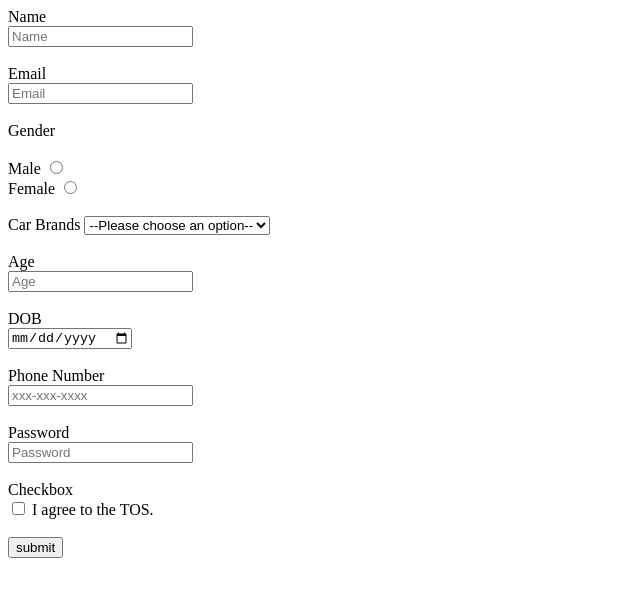
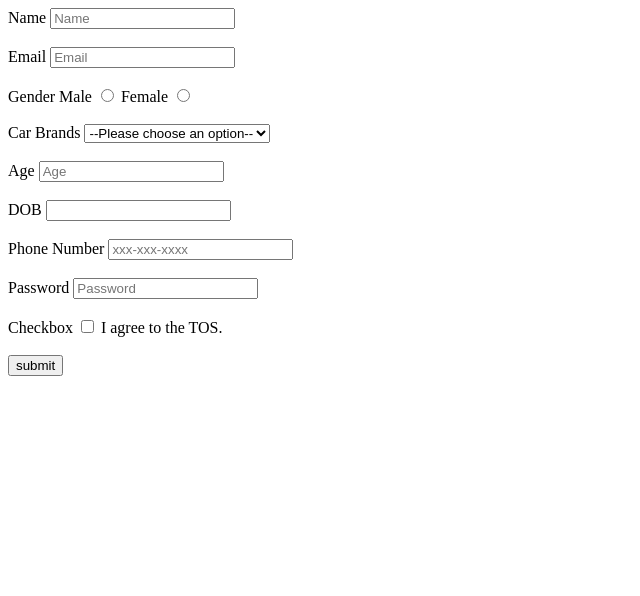
Before and after one commit to acciojob/signup-form-car-UtsavKumar126, a website: page main.html in a window 1280 px wide. Shown: the whole page, without its empty margins (0-640 px from the left). Drawn offline with Linux system fonts and the light colour scheme.

Commit message:
created a submission

```diff
--- a/main.html
+++ b/main.html
@@ -11,35 +11,35 @@
     <script type="text/javascript" src="./script.js">
 </script>
 	<form method="post" action="/submit">
-		<label for="#name">Name</label><br>
+		<label for="#name">Name</label>
 		<input type="text" id="#name" name="#name" required placeholder="Name"><br><br>
-		<label for="#email">Email</label><br>
-		<input type="email" id="#email" name="#email" required placeholder="Email"><br><br>
-		<label for="#gender">Gender</label><br><br>
-		<label for="#gender_m">Male</label>
-		<input type="radio" id="#gender_m" name="#gender" required ><br>
-		<label for="#gender_f">Female</label>
-		<input type="radio" id="#gender_f" name="#gender" required><br><br>
-		<label for="#cars" >Car Brands</label>
-		<select id="#cars" required>
+		<label for="#email">Email</label>
+		<input type="text" id="#email" name="#email" required placeholder="Email"><br><br>
+		<label for="gender">Gender</label>
+		<label for="gender_m">Male</label>
+		<input type="radio" id="gender_m" name="gender" required >
+		<label for="gender_f">Female</label>
+		<input type="radio" id="gender_f" name="gender" required><br><br>
+		<label for="cars" >Car Brands</label>
+		<select id="cars" required>
 		        <option value="" disabled selected hidden>--Please choose an option--</option>
 				<option value="bmw">BMW</option>
 				<option value="audi">Audi</option>
 				<option value="mercedez">Mercedez</option>
         </select><br><br>
-		<label for="#age">Age</label><br>
-		<input type="number" id="#age" name="#age" required placeholder="Age"><br><br>
-		<label for="#dob">DOB</label><br>
-		<input type="date" id="#dob" name="#dob" required><br><br>
-		<label for="#tel">Phone Number</label><br>
-		<input type="tel" id="#tel" name="#tel"placeholder="xxx-xxx-xxxx" placeholder="Name"><br><br>
-		<label for="#password">Password</label><br>
+		<label for="#age">Age</label>
+		<input type="text" id="#age" name="#age" required placeholder="Age"><br><br>
+		<label for="#dob">DOB</label>
+		<input type="datetime" id="#dob" name="#dob" required><br><br>
+		<label for="#tel">Phone Number</label>
+		<input type="text" id="#tel" name="#tel"placeholder="xxx-xxx-xxxx" placeholder="Name"><br><br>
+		<label for="#password">Password</label>
 		<input type="password" id="#password" name="#password" required placeholder="Password"><br><br>
-		<label for="#tos">Checkbox</label><br>
+		<label for="#tos">Checkbox</label>
 		<input type="checkbox" id="#tos" name="#tos" required>
-		<label for="#tos">I agree to the TOS.</label>
+		<label for="tos">I agree to the TOS.</label>
 		<br><br>
-		<button>submit</button>
+		<button type="submit">submit</button>
 	</form>
 
 </body>
```
